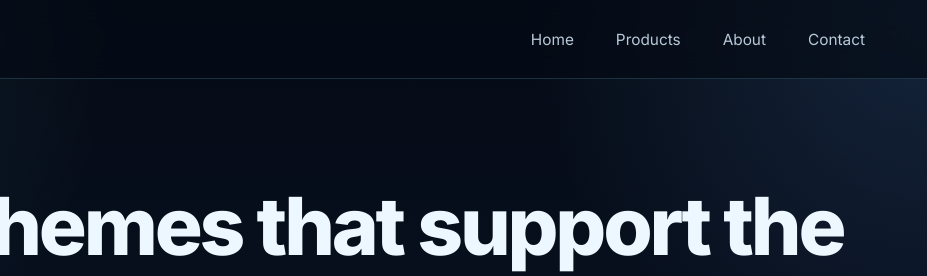
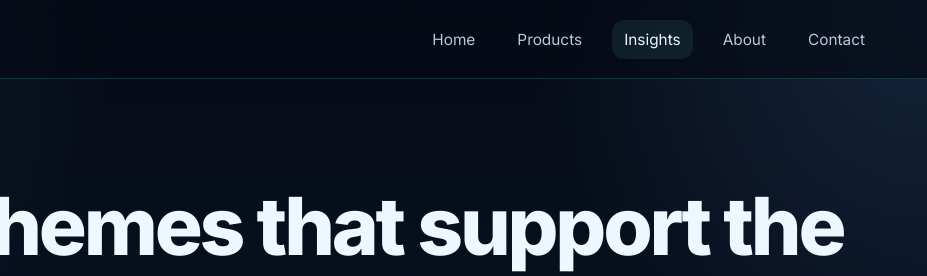
Before and after one commit to migton/prime-data-intelligence, a website: page public/insights.html in a window 1280 px wide. Shown: the top 276 px of the page, 353-1280 px from the left. Drawn offline with Linux system fonts and the light colour scheme.

Commit message:
Update insights.html

```diff
--- a/public/insights.html
+++ b/public/insights.html
@@ -21,7 +21,7 @@
       <nav class="nav-links">
         <a href="/">Home</a>
         <a href="/products.html">Products</a>
-        <!-- <a class="active" href="/insights.html">Insights</a> -->
+        <a class="active" href="/insights.html">Insights</a>
         <a href="/about.html">About</a>
         <a href="/contact.html">Contact</a>
       </nav>
```
